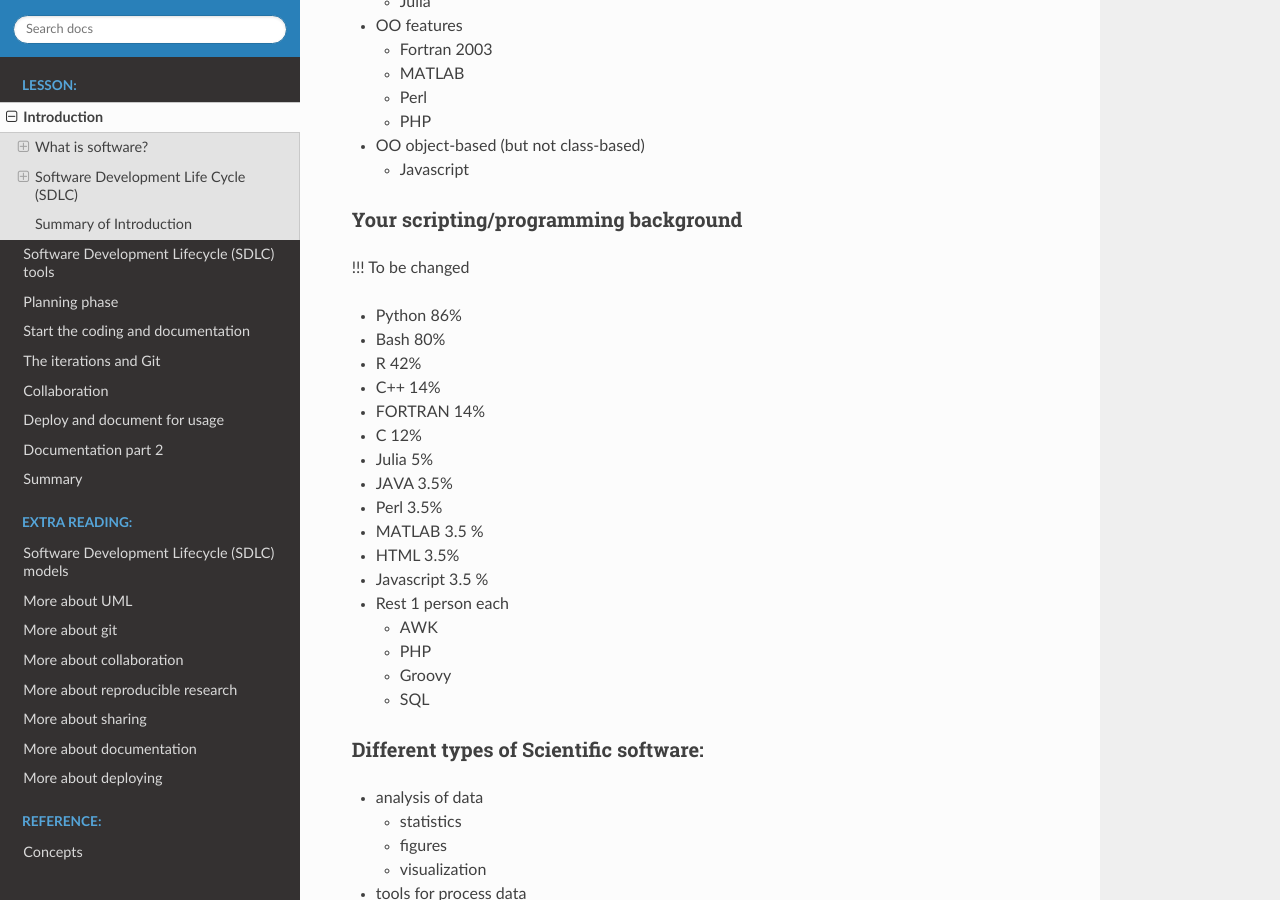
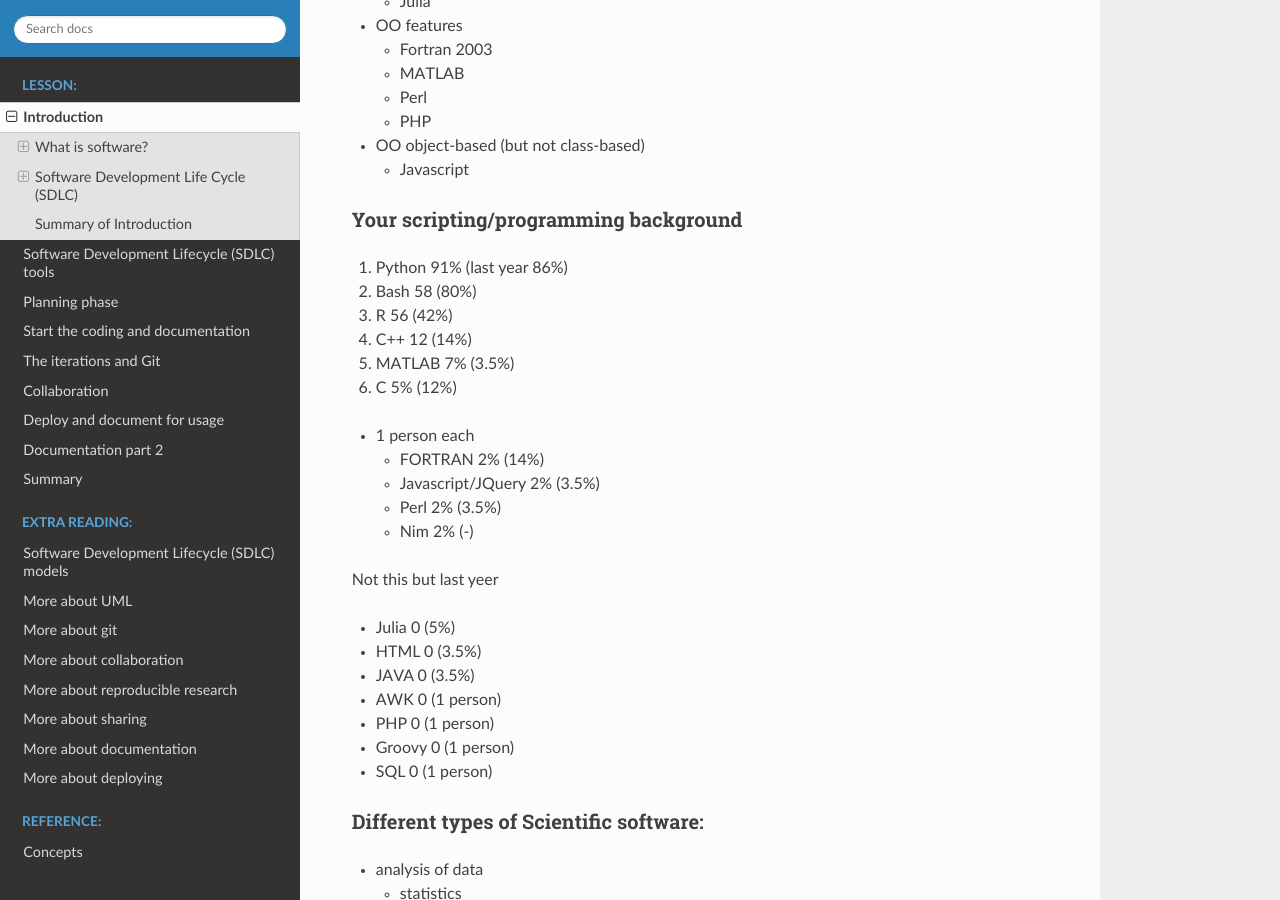
Before and after one commit to UPPMAX/programming_formalisms_intro, a Sphinx documentation site: the page built from doc/intro.md, in a window 1280 px wide and 900 px high, scrolled down 2940 px. Built offline with Sphinx 7.4.7 and the Read the Docs theme 2.0.0, drawn with Linux system fonts in a browser that asks for light colours; pages that are not in the unit, such as notebooks, are missing from menus.

Commit message:
lang intro.md

```diff
--- a/doc/intro.md
+++ b/doc/intro.md
@@ -134,25 +134,30 @@ More on Wednesday
 
 ### Your scripting/programming background
 
-!!! To be changed
+1. Python 91%	(last year 86%)
+1. Bash	58	(80%)
+1. R	56	(42%)
+1. C++	12	(14%)
+1. MATLAB 7%	(3.5%)
+1. C	5%	(12%)
 
-- Python	86%
-- Bash		80%
-- R		42%
-- C++		14%
-- FORTRAN	14%
-- C		12%
-- Julia 		5%
-- JAVA		3.5%
-- Perl		3.5%
-- MATLAB	3.5 %
-- HTML		3.5%
-- Javascript	3.5 %
-- Rest		1 person each
-  - AWK
-  - PHP
-  - Groovy
-  - SQL
+- 1 person each
+  - FORTRAN	2% (14%)
+  - Javascript/JQuery	2% (3.5%)
+  - Perl	2%	(3.5%)
+  - Nim 2% (-)
+
+Not this  but last yeer
+
+  - Julia 0	(5%)
+  - HTML	0	(3.5%)
+  - JAVA	0	(3.5%)
+  - AWK 0 (1 person)
+  - PHP 0 (1 person)
+  - Groovy 0 (1 person)
+  - SQL 0 (1 person)
+
+
 
 ### Different types of Scientific software:
 - analysis of data
```
